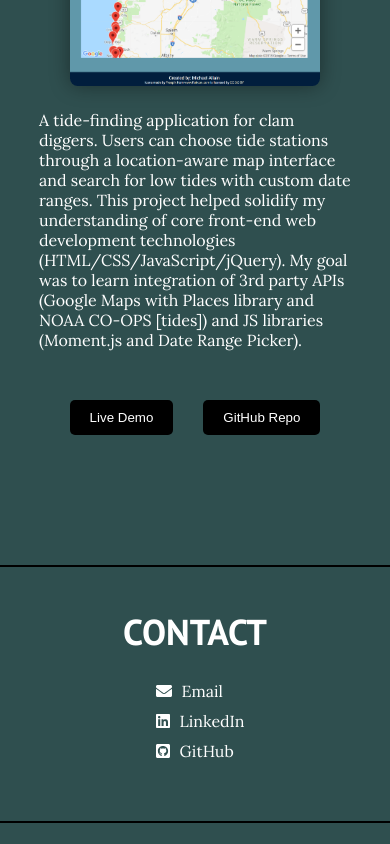
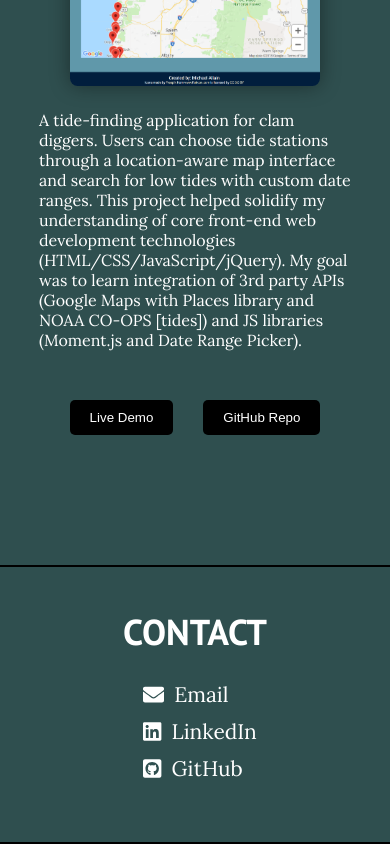
Before and after one commit to fastlain/portfolio, a React (Create React App) app: page / in a window 390 px wide. Shown: the part 2821-3665 px from the top of the page. Before the commit the page ends 3644 px from the top, so only its background shows below. Built offline with nearby package versions, Linux system fonts and the light colour scheme.

Commit message:
Adjust contact font size

```diff
--- a/src/Contact.module.css
+++ b/src/Contact.module.css
@@ -11,6 +11,7 @@
 
 .contact {
     margin: 10px auto;
+    font-size: 1.75vw;
     list-style: none;
 }
 
@@ -26,3 +27,9 @@
 .icon {
     margin: 0 10px;
 }
+
+@media (max-width: 1200px) {
+    .contact {
+        font-size: 21px;
+    }
+}
```
